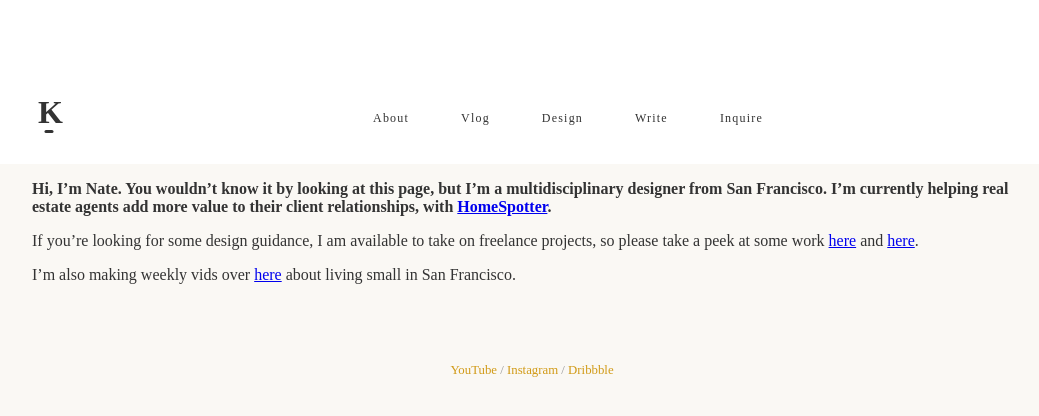
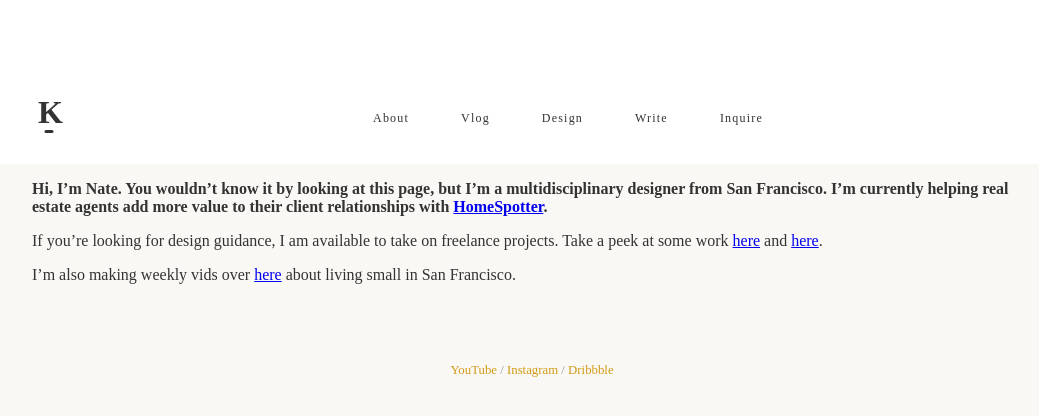
Before and after one commit to nkadlac/kadlac.com, a Jekyll site: the page built from home.markdown, in a window 1280 px wide. Shown: the top 416 px of the page, without its empty margins (108-1147 px from the left). Built offline with Jekyll 4.4.1, drawn with Linux system fonts in a browser that asks for light colours; some web fonts are replaced.

Commit message:
edit home page copy

```diff
--- a/home.markdown
+++ b/home.markdown
@@ -6,8 +6,8 @@ bgimage: "/uploads/sanfran_bridge.jpg"
 layout: default
 ---
 
-**Hi, I'm Nate. You wouldn't know it by looking at this page, but I'm a multidisciplinary designer from San Francisco. I'm currently helping real estate agents add more value to their client relationships, with [HomeSpotter](http://homespotter.com "HomeSpotter").**
+**Hi, I'm Nate. You wouldn't know it by looking at this page, but I'm a multidisciplinary designer from San Francisco. I'm currently helping real estate agents add more value to their client relationships with [HomeSpotter](http://homespotter.com "HomeSpotter").**
 
-If you're looking for some design guidance, I am available to take on freelance projects, so please take a peek at some work [here](http://dribbble.com/natekadlac "Dribbble Portfolio") and [here](https://www.behance.net/natekadlac "Behance Portfolio").
+If you're looking for design guidance, I am available to take on freelance projects. Take a peek at some work [here](http://dribbble.com/natekadlac "Dribbble Portfolio") and [here](https://www.behance.net/natekadlac "Behance Portfolio").
 
 I'm also making weekly vids over [here](https://www.youtube.com/channel/UCXyF7Or3OX7zXa-z2CVg_Yw "YouTube") about living small in San Francisco.
```
Also changed, not shown: 2 other files.
